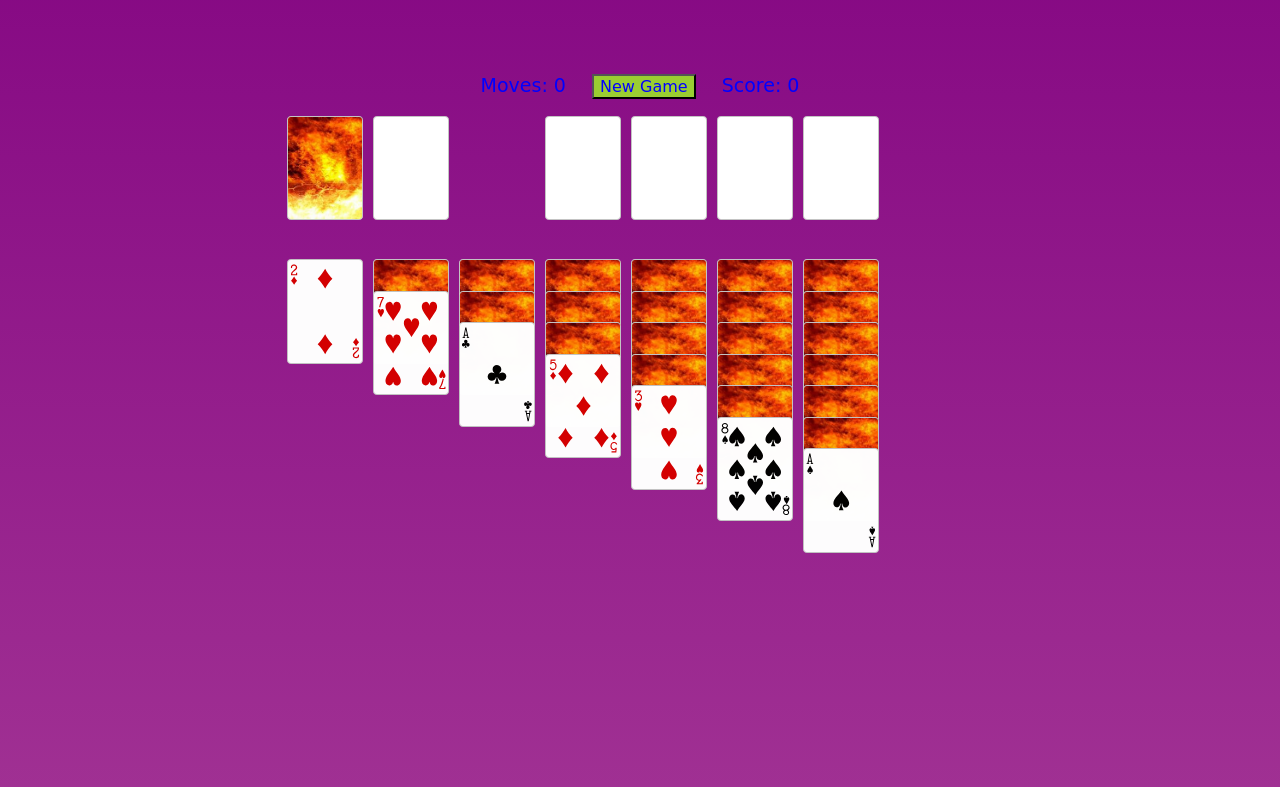
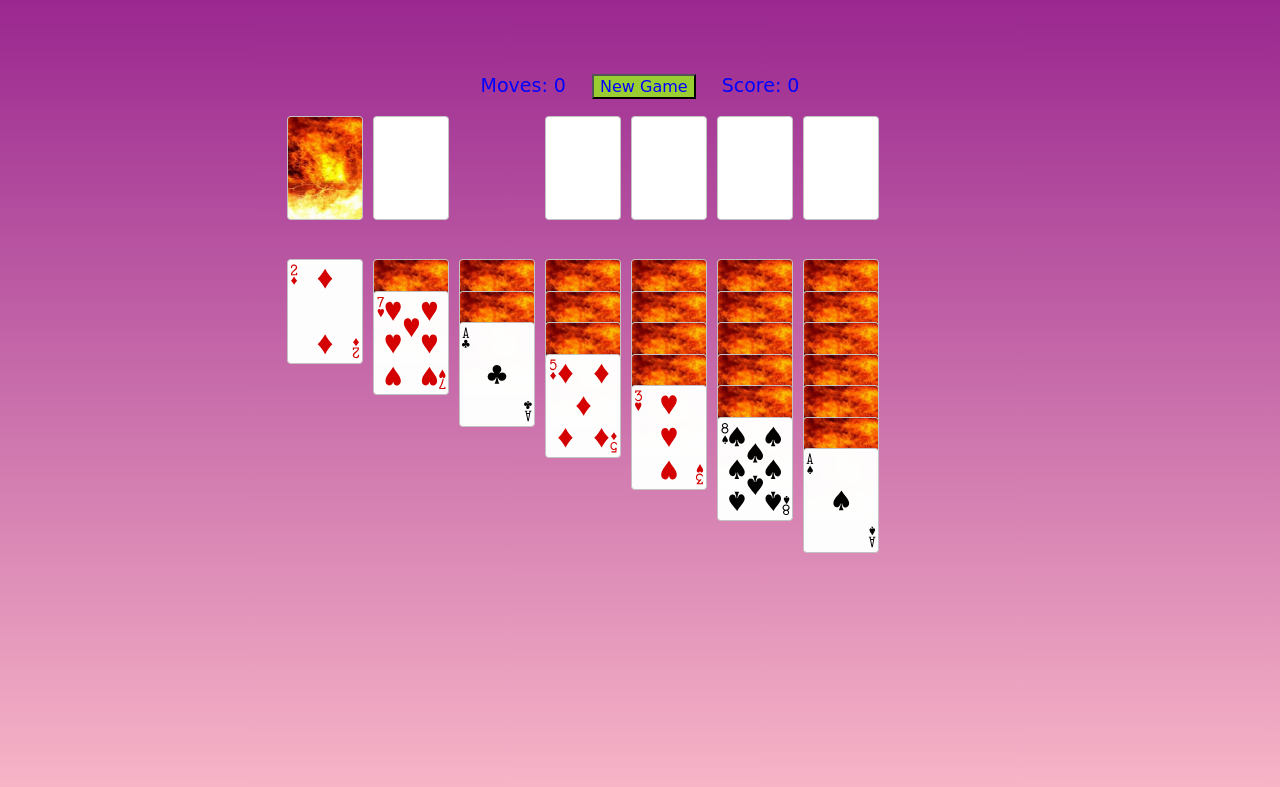
Before and after one commit to williamtitus295661/Solitare, a plain HTML site: page index.html in a window 1280 px wide. Shown: the part 220-1007 px from the top of the page. Drawn offline with Linux system fonts and the light colour scheme; files whose address does not match are found by name.

Commit message:
Update styles.css

```diff
--- a/css/styles.css
+++ b/css/styles.css
@@ -1,12 +1,12 @@
 body {
-  background: linear-gradient(to bottom, purple, pink);
+    background: linear-gradient(to bottom, purple, pink);
     background-repeat: no-repeat;
     background-size: 375%;
     font-size: 19px;
     color: blue;
-    min-width: 300px;
+
     font-family: "Creepster", cursive;
-    height: 500vh; /* Ensures the gradient covers the full viewport */
+
     margin: 0;
 
 }
```
